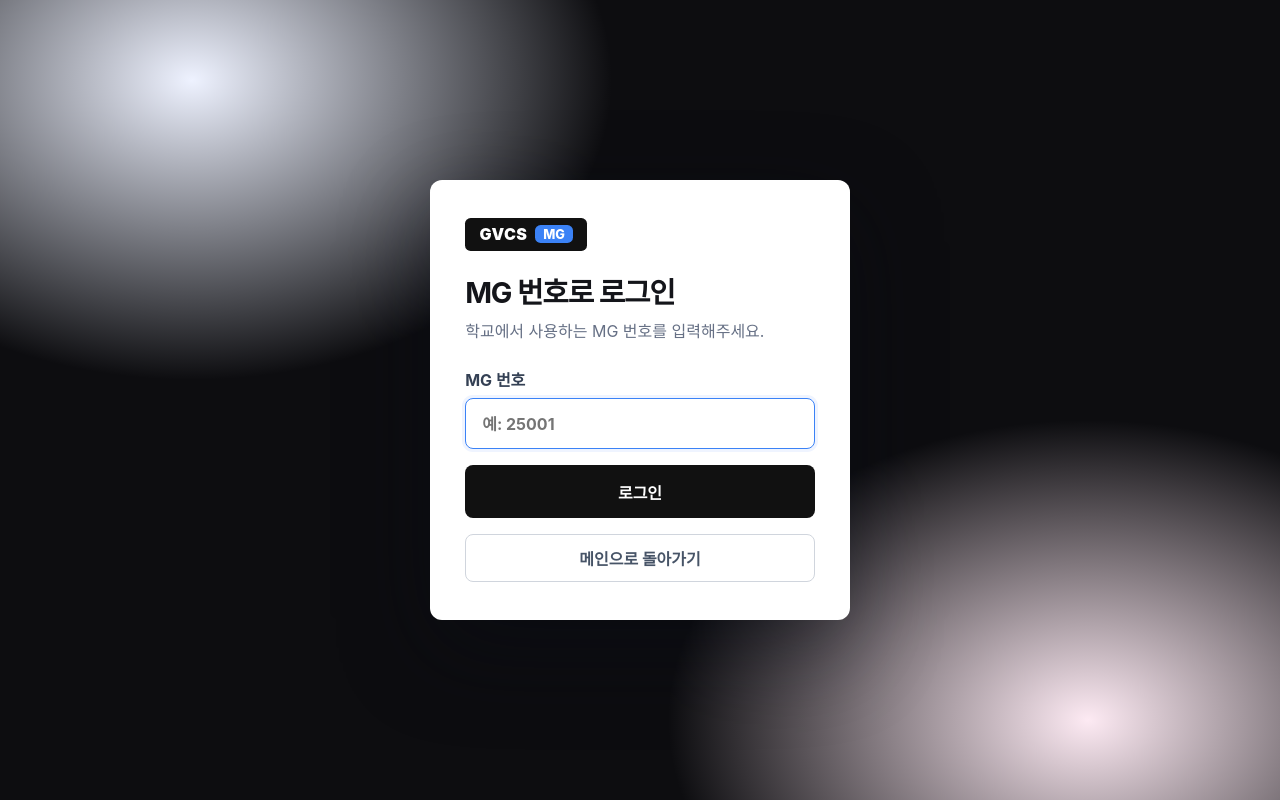
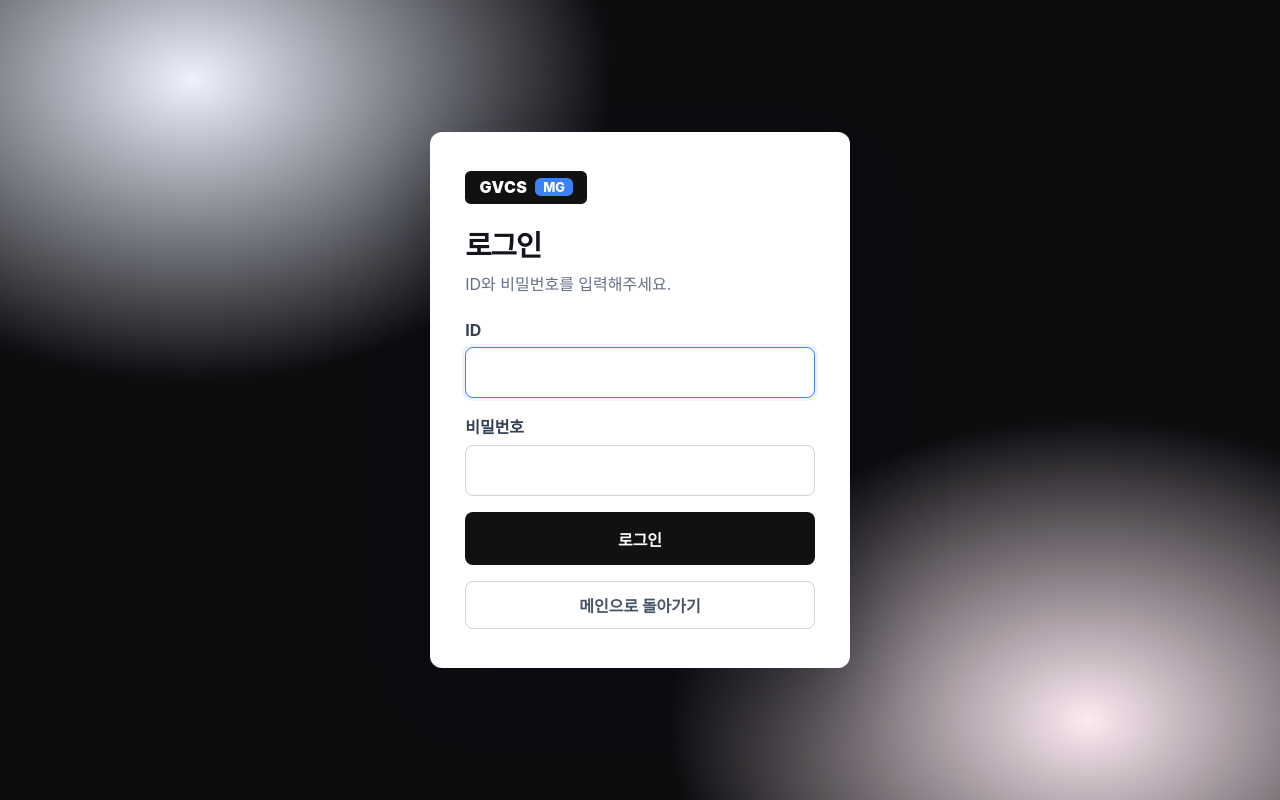
Before and after one commit to mg223080612-a11y/Dormhome, a React (Vite) app: page / in a window 1280 px wide. Both pictures are taken after a click on the button "로그인". Built offline with nearby package versions, Linux system fonts and the light colour scheme; a web font is replaced by a local one.

Commit message:
로그인을 ID + 비밀번호 방식으로 변경
Co-Authored-By: Claude Opus 4.8 (1M context) <noreply@anthropic.com>

```diff
--- a/src/components/Login.jsx
+++ b/src/components/Login.jsx
@@ -3,17 +3,18 @@ import { createSession, validateLogin } from '../utils/auth';
 import '../styles/login.css';
 
 export default function Login({ onLogin, onCancel }) {
-  const [mgNumber, setMgNumber] = useState('');
+  const [id, setId] = useState('');
+  const [password, setPassword] = useState('');
   const [error, setError] = useState('');
 
   const submit = (event) => {
     event.preventDefault();
-    const message = validateLogin({ mgNumber });
+    const message = validateLogin({ id, password });
     if (message) {
       setError(message);
       return;
     }
-    onLogin(createSession({ mgNumber }));
+    onLogin(createSession({ id }));
   };
 
   return (
@@ -24,18 +25,25 @@ export default function Login({ onLogin, onCancel }) {
           <span className="login-logo-sub">MG</span>
         </div>
 
-        <h1>MG 번호로 로그인</h1>
-        <p className="login-subtitle">학교에서 사용하는 MG 번호를 입력해주세요.</p>
+        <h1>로그인</h1>
+        <p className="login-subtitle">ID와 비밀번호를 입력해주세요.</p>
 
         <form onSubmit={submit} className="login-form">
           <label>
-            <span>MG 번호</span>
+            <span>ID</span>
             <input
-              inputMode="numeric"
-              placeholder="예: 25001"
-              value={mgNumber}
-              onChange={(event) => setMgNumber(event.target.value)}
+              value={id}
+              onChange={(event) => setId(event.target.value)}
               autoFocus
+            />
+          </label>
+
+          <label>
+            <span>비밀번호</span>
+            <input
+              type="password"
+              value={password}
+              onChange={(event) => setPassword(event.target.value)}
             />
           </label>
 
--- a/src/utils/auth.js
+++ b/src/utils/auth.js
@@ -1,19 +1,19 @@
-// MG 번호 기반 mock 로그인.
+// ID + 비밀번호 기반 mock 로그인.
 // 실제 배포 시에는 Firebase/Supabase 같은 백엔드 인증으로 교체하세요.
 const SESSION_KEY = 'gvcs-session';
 
-export const validateLogin = ({ mgNumber }) => {
-  const mg = String(mgNumber || '').trim();
-  if (!mg) return 'MG 번호를 입력해 주세요.';
-  if (!/^[0-9]{4,6}$/.test(mg)) return 'MG 번호는 숫자 4~6자리로 입력해 주세요.';
+export const validateLogin = ({ id, password }) => {
+  const userId = String(id || '').trim();
+  if (userId.length < 2) return 'ID를 2자 이상 입력해 주세요.';
+  if (!String(password || '')) return '비밀번호를 입력해 주세요.';
   return '';
 };
 
-export const createSession = ({ mgNumber }) => {
-  const mg = String(mgNumber || '').trim();
+export const createSession = ({ id }) => {
+  const userId = String(id || '').trim();
   const session = {
-    mgNumber: mg,
-    name: `MG ${mg}`,
+    id: userId,
+    name: userId,
     loginAt: new Date().toISOString()
   };
 
```
